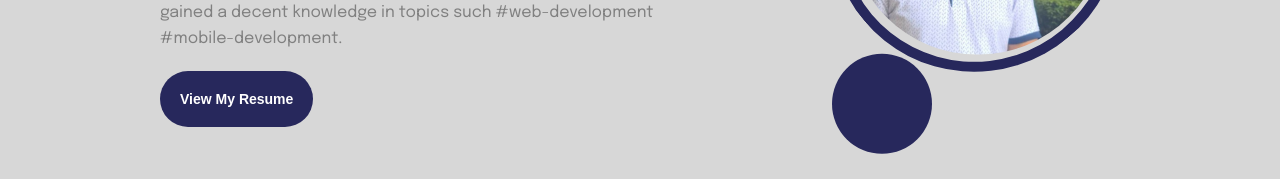
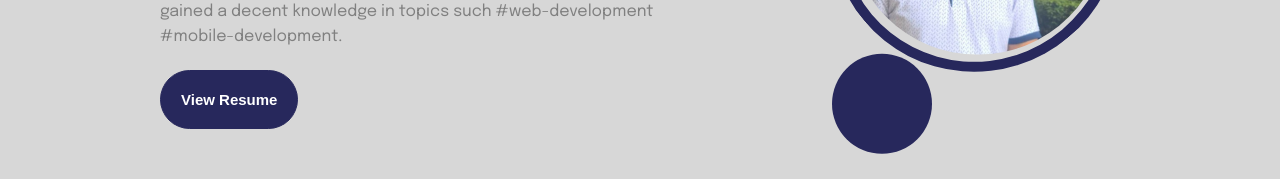
Before and after one commit to Jalalajlan/Jalal_portfolio, a React (Create React App) app: page / in a window 1280 px wide. Shown: the part 348-527 px from the top of the page. Built offline with nearby package versions, Linux system fonts and the light colour scheme.

Commit message:
Changed View resume button styles

```diff
--- a/src/pages/home/home.jsx
+++ b/src/pages/home/home.jsx
@@ -28,15 +28,16 @@ const Home = () => {
             insights in the field of computer science. Have gained a decent
             knowledge in topics such #web-development #mobile-development.
           </p>
-          <button>
           <a
             target="_blank"
             href="https://drive.google.com/file/d/1uNE6VRsvGJfFEv-xTOeojLkTcAXjuFR2/view?usp=share_link"
             rel="noreferrer"
+            className="main-section__left__view-resume-link"
           >
-              View My Resume
+            <button className="main-section__left__view-resume-link__button">
+              View Resume
+            </button>
           </a>
-          </button>
         </div>
         <div className="main-section__right">
           <div className="rounded"></div>
--- a/src/pages/home/home.scss
+++ b/src/pages/home/home.scss
@@ -42,28 +42,31 @@
       line-height: 1.6rem;
       animation: text-focus-in 1.2s normal;
     }
-  }
 
-  &__left > button {
+    &__view-resume-link {
+      text-decoration: none;
+
+      &__button {
+        cursor: pointer;
+        color: white;
         outline: 0;
         border: 0;
         padding: 20px;
         margin-top: 20px;
         border-radius: 30px;
+        font-weight: 700;
+        font-size: 15px;
         background-color: rgba(39, 40, 92, 1);
-    a {
-      color: white;
-      text-decoration: none;
-      font-weight: 600;
-      font-size: 14px;
+        border: 1px solid rgba(39, 40, 92, 1);
+        transition: 0.3s;
       }
     }
 
-  &__left > button:hover {
-    border: 1px solid rgba(39, 40, 92, 1);
-    background-color: rgba(255, 255, 255, 0.699);
-    a {
+    &__view-resume-link {
+      &__button:hover {
+        background-color: white;
         color: rgba(39, 40, 92, 1);
+      }
     }
   }
 
```
Lines whose indentation alone changed are shown as unchanged.
